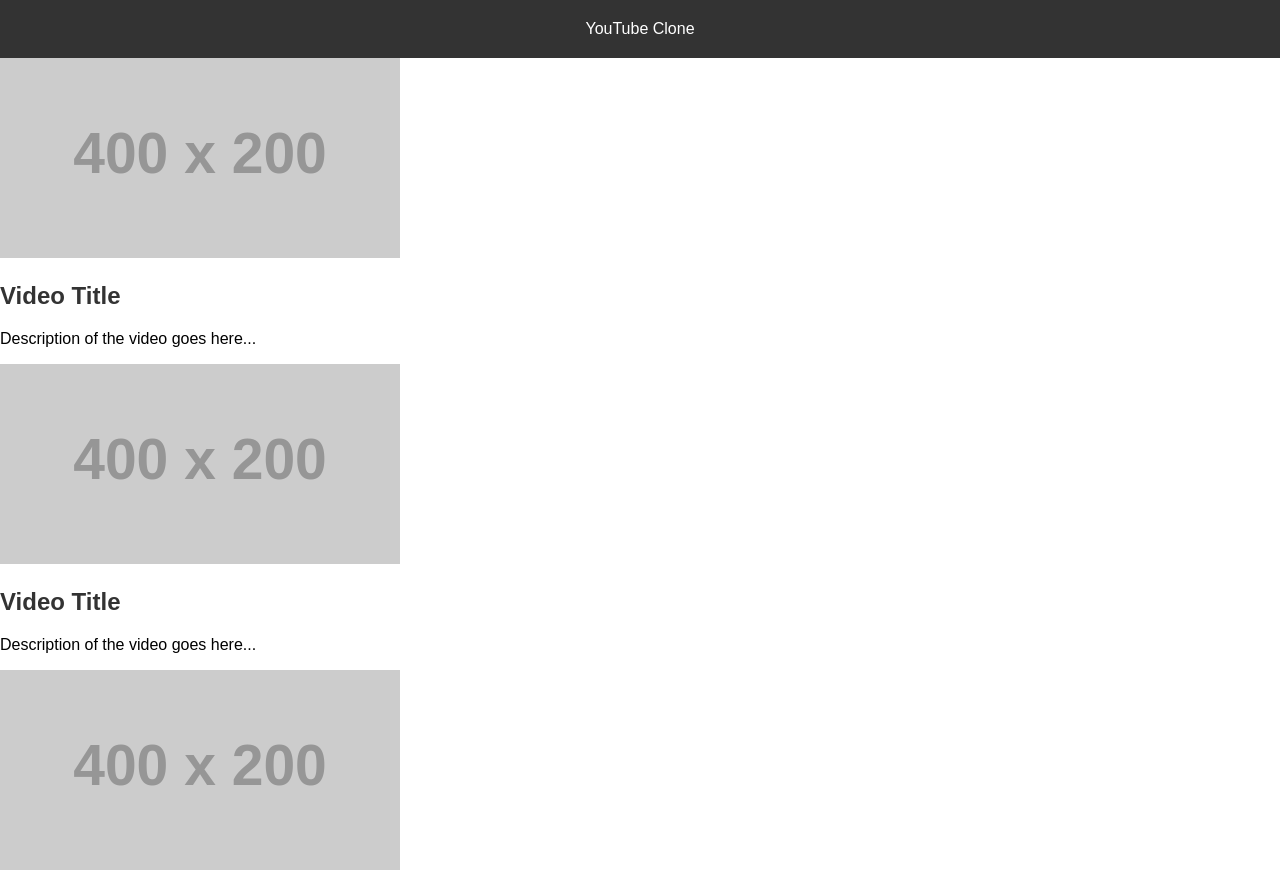
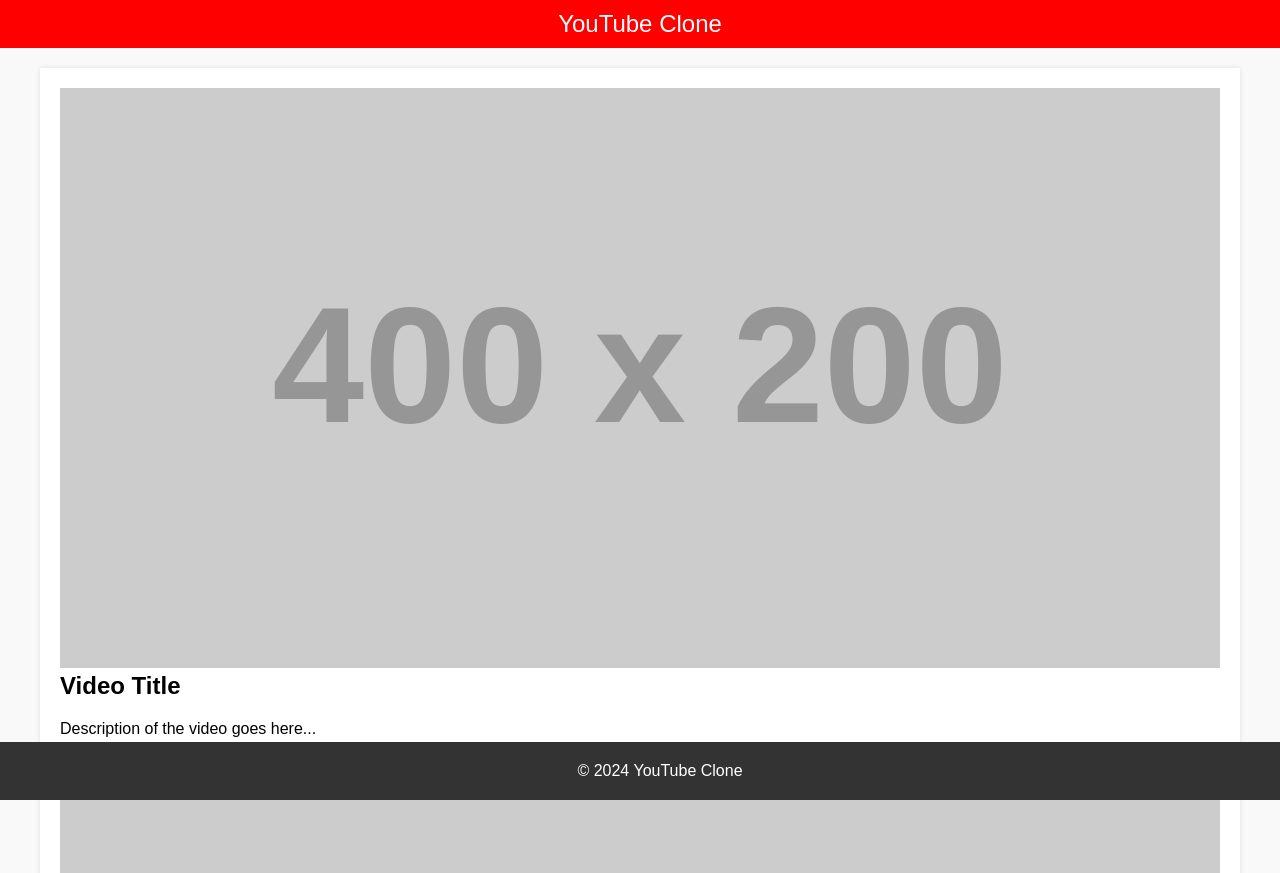
Before and after one commit to BirkPB/First-Project, a plain HTML site: page index.html in a window 1280 px wide. Shown: the top 873 px of the page. Drawn offline with Linux system fonts and the light colour scheme; placeholder pictures from the web are drawn by us.

Commit message:
Update styles.css

```diff
--- a/styles.css
+++ b/styles.css
@@ -2,39 +2,49 @@ body {
     font-family: Arial, sans-serif;
     margin: 0;
     padding: 0;
+    background-color: #f9f9f9;
 }
 
 header {
-    background-color: #333;
+    background-color: #f00;
+    padding: 10px;
     color: #fff;
     text-align: center;
+    font-size: 24px;
+}
+
+.container {
+    max-width: 1200px;
+    margin: auto;
     padding: 20px;
 }
 
-main {
+.video-card {
+    background-color: #fff;
+    margin-bottom: 20px;
     padding: 20px;
+    box-shadow: 0 0 5px rgba(0, 0, 0, 0.1);
 }
 
-section {
-    margin-bottom: 30px;
+.video-card img {
+    width: 100%;
+    height: auto;
 }
 
-h1, h2, h3 {
-    color: #333;
+.video-card h2 {
+    margin-top: 0;
+}
+
+.video-card p {
+    margin-bottom: 0;
 }
 
 footer {
     background-color: #333;
     color: #fff;
     text-align: center;
-    padding: 10px;
+    padding: 20px;
+    position: fixed;
+    bottom: 0;
+    width: 100%;
 }
-
-.portfolio-item {
-    margin-bottom: 20px;
-}
-
-.portfolio-item img {
-    max-width: 100%;
-    height: auto;
-}
```
